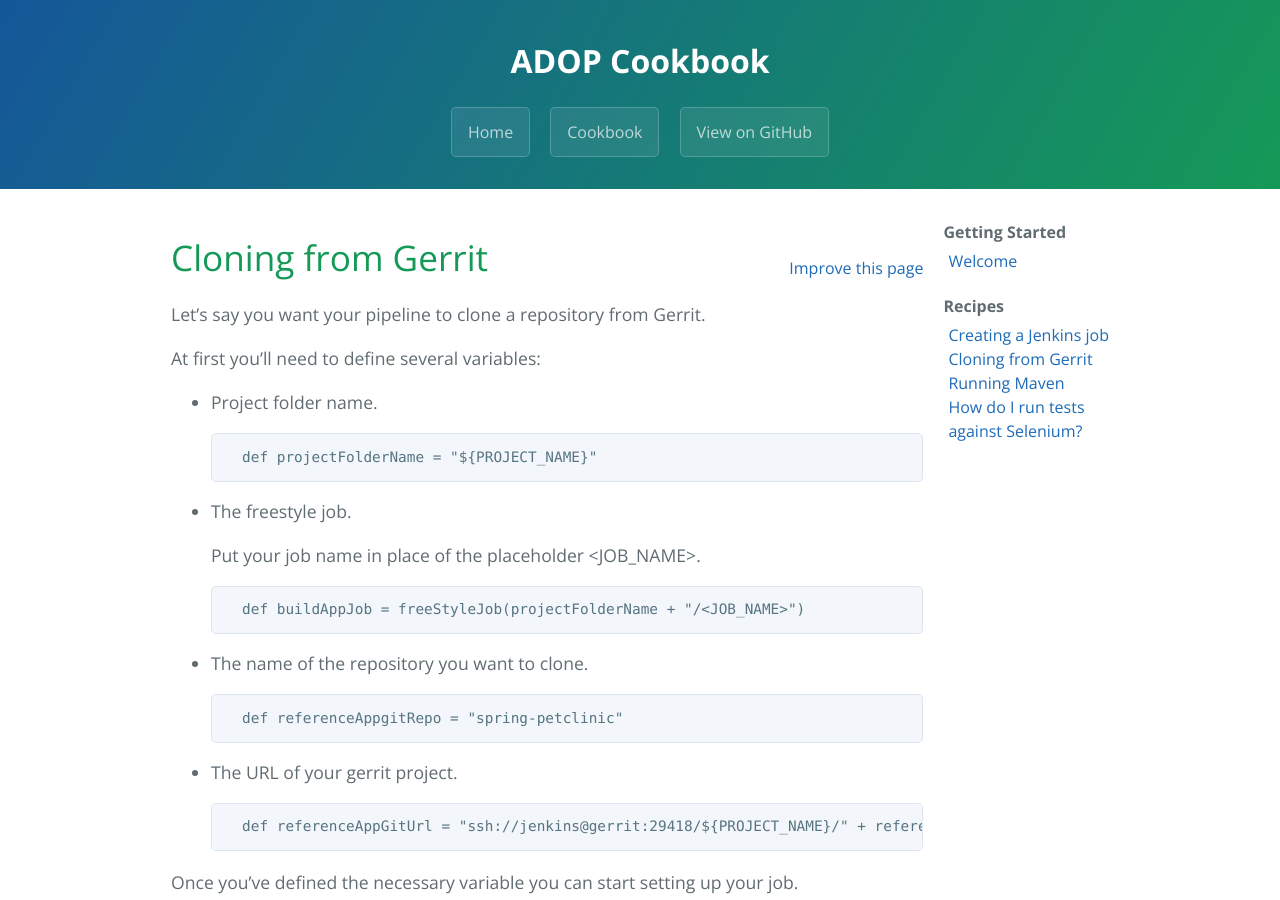
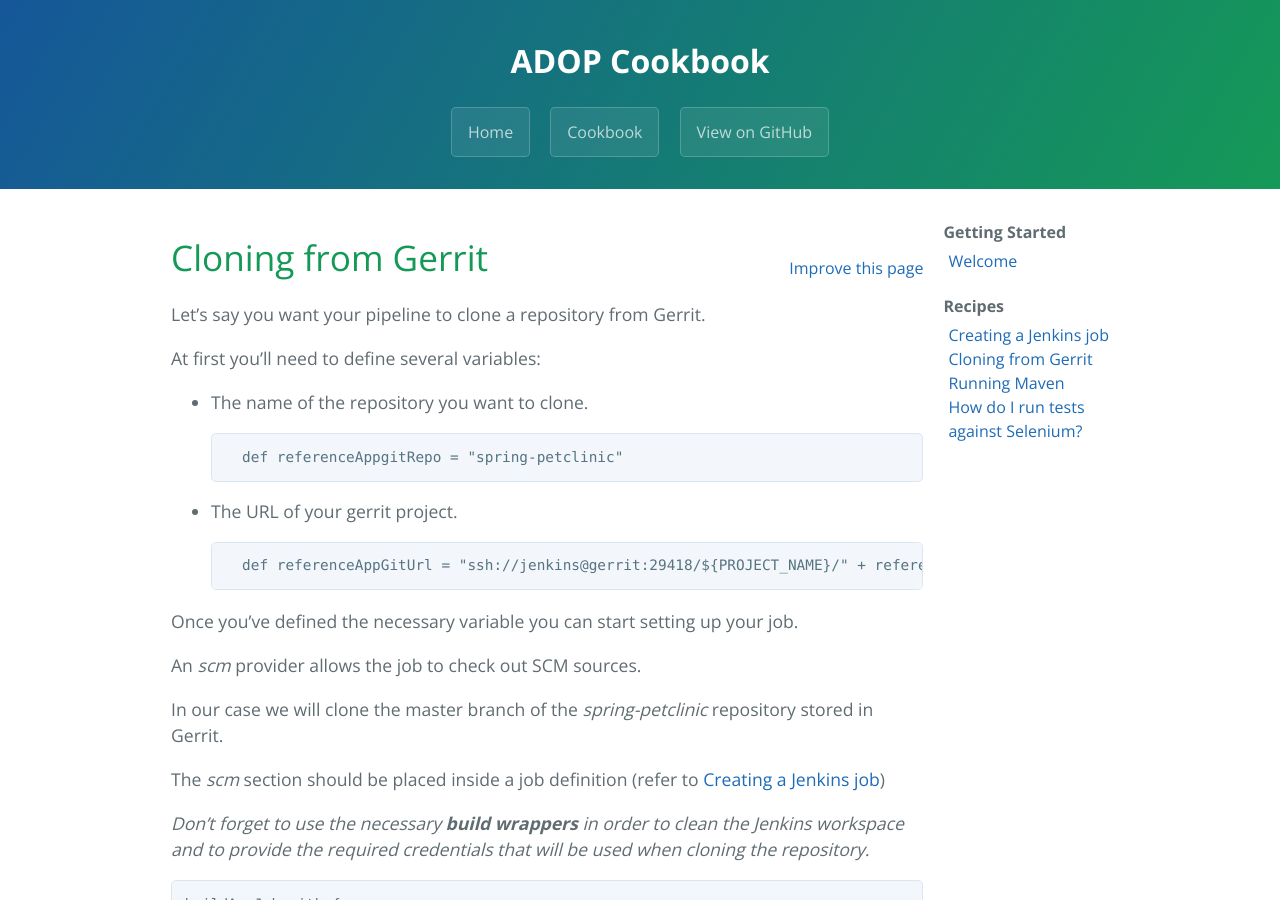
Before and after one commit to alexeymhv/adop-cartridges-cookbook, a Jekyll site: the page built from _docs/recipes/git-clone.md, in a window 1280 px wide and 900 px high. Built offline with Jekyll 4.4.1, drawn with Linux system fonts in a browser that asks for light colours.

Commit message:
Update git-clone.md

````diff
--- a/_docs/recipes/git-clone.md
+++ b/_docs/recipes/git-clone.md
@@ -7,20 +7,6 @@ permalink: /docs/recipes/git-clone/
 Let's say you want your pipeline to clone a repository from Gerrit.
 
 At first you'll need to define several variables:
-
-* Project folder name.
-
-    ```
-    def projectFolderName = "${PROJECT_NAME}"
-    ```
-
-* The freestyle job.
-
-    Put your job name in place of the placeholder \<JOB_NAME\>.
-
-    ```
-    def buildAppJob = freeStyleJob(projectFolderName + "/<JOB_NAME>")
-    ```
 
 * The name of the repository you want to clone.
 
@@ -39,6 +25,8 @@ Once you've defined the necessary variable you can start setting up your job.
 An _scm_ provider allows the job to check out SCM sources.
 
 In our case we will clone the master branch of the _spring-petclinic_ repository stored in Gerrit.
+
+The _scm_ section should be placed inside a job definition (refer to [Creating a Jenkins job](https://mibzzz.github.io/adop-cartridges-cookbook/docs/recipes/creating-a-job/))
 
 _Don't forget to use the necessary **build wrappers** in order to clean the Jenkins workspace and to provide the required credentials that will be used when cloning the repository._
 
````
